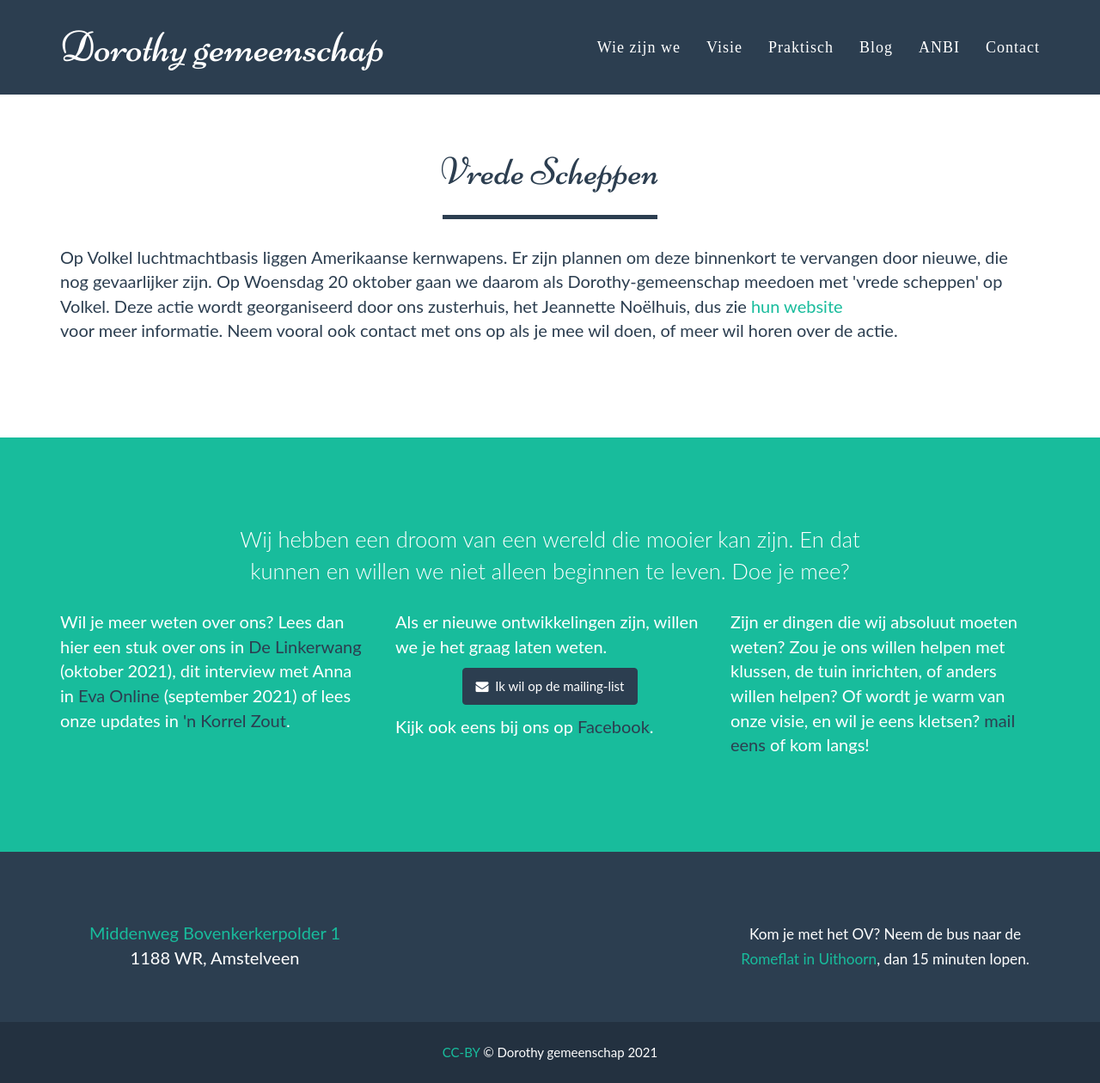
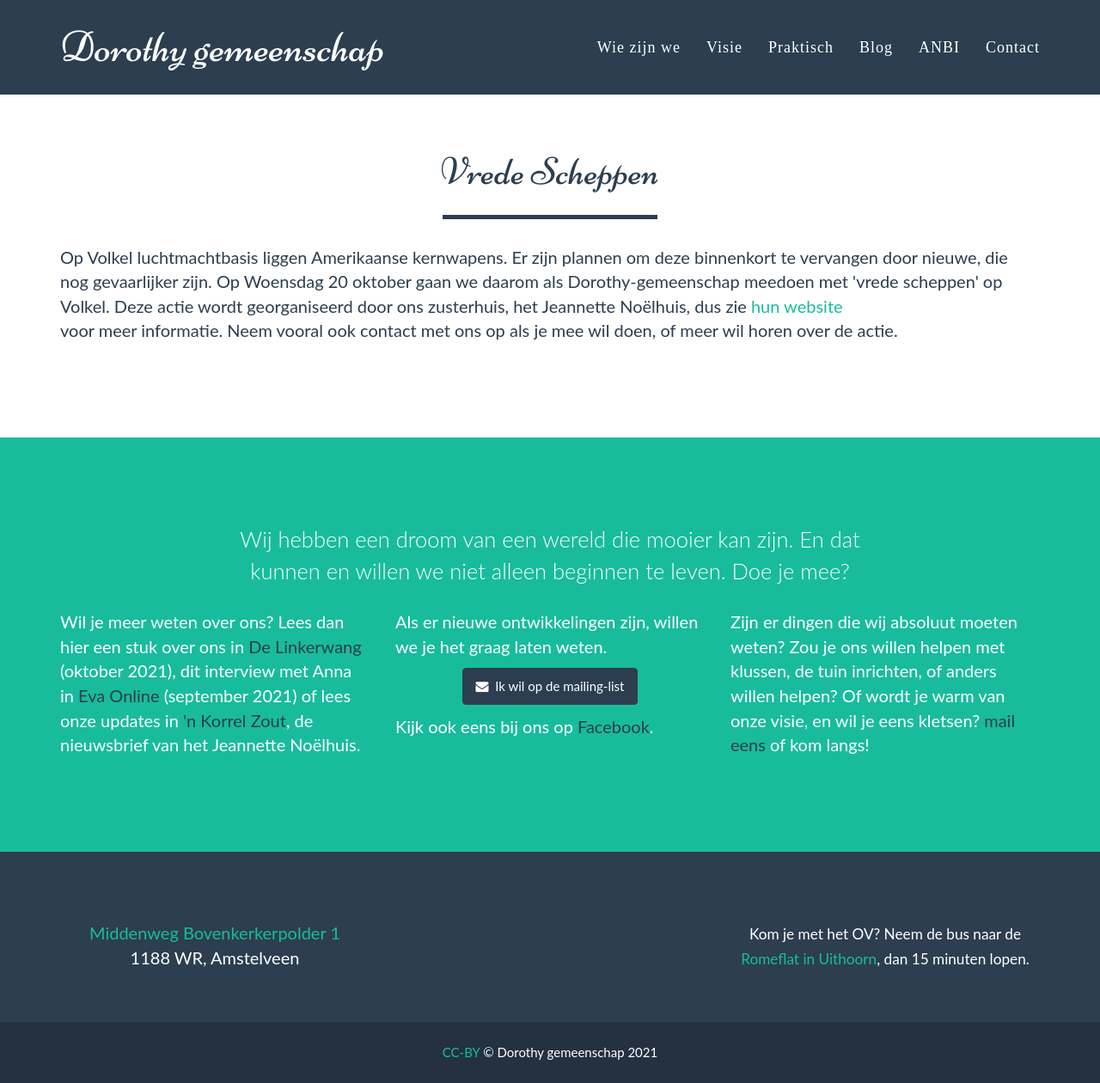
Before and after one commit to dorothygemeenschap/dorothygemeenschap.github.io, a Jekyll site: the page built from vrede-scheppen.html, in a window 1280 px wide and 1260 px high. Shown: the whole window at 86% size. Built offline with Jekyll 4.4.1, drawn with Linux system fonts in a browser that asks for light colours; some web fonts are replaced.

Commit message:
Update join.html

```diff
--- a/_includes/join.html
+++ b/_includes/join.html
@@ -21,7 +21,7 @@
             <div class="row">
               <div class="col-md-4">
                 <p>
-                  Wil je meer weten over ons? Lees dan hier een stuk over ons in <a href="Dorothy_in_DeLinkerWang_oktober2021.pdf">De Linkerwang</a> (oktober 2021), dit interview met Anna in <a href="https://eva.eo.nl/artikel/2021/09/anna-woont-met-haar-gezin-in-een-leefgemeenschap">Eva Online</a> (september 2021) of lees onze updates in <a href="https://korrelzout.noelhuis.nl/">'n Korrel Zout</a>.
+                  Wil je meer weten over ons? Lees dan hier een stuk over ons in <a href="Dorothy_in_DeLinkerWang_oktober2021.pdf">De Linkerwang</a> (oktober 2021), dit interview met Anna in <a href="https://eva.eo.nl/artikel/2021/09/anna-woont-met-haar-gezin-in-een-leefgemeenschap">Eva Online</a> (september 2021) of lees onze updates in <a href="https://korrelzout.noelhuis.nl/">'n Korrel Zout</a>, de nieuwsbrief van het Jeannette Noëlhuis.
                 </p>
               </div>
 
```
